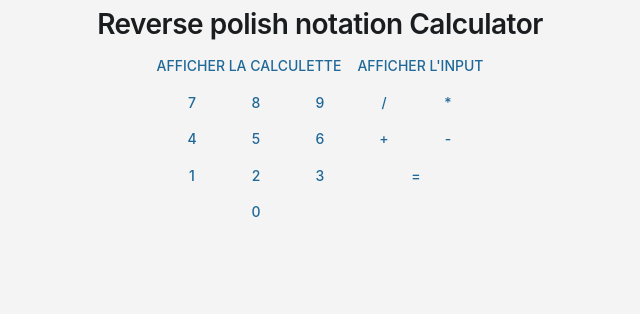
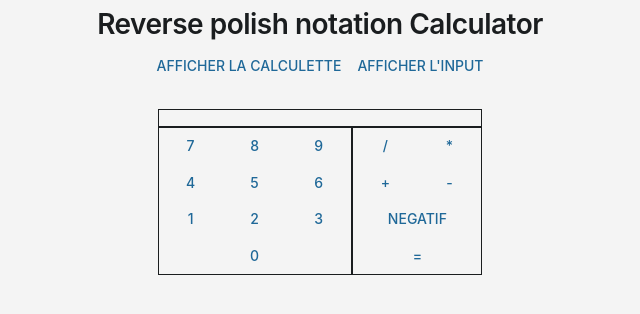
Before and after one commit to charlescosneau/rpn-groupe3, a React (Create React App) app: page / in a window 1280 px wide. Shown: the top 314 px of the page, without its empty margins (320-960 px from the left). Built offline with nearby package versions, Linux system fonts and the light colour scheme.

Commit message:
feat: update calculette

```diff
--- a/package.json
+++ b/package.json
@@ -6,6 +6,7 @@
     "@emotion/react": "^11.9.0",
     "@emotion/styled": "^11.8.1",
     "@mui/material": "^5.6.4",
+    "@mui/styles": "^5.6.2",
     "@testing-library/jest-dom": "^5.14.1",
     "@testing-library/react": "^13.0.0",
     "@testing-library/user-event": "^13.2.1",
--- a/src/components/calculator/calculator.tsx
+++ b/src/components/calculator/calculator.tsx
@@ -1,33 +1,65 @@
-import React from "react";
+import React, { useState } from "react";
 import Grid from "@mui/material/Grid";
-import { Button } from "@mui/material";
-import { makeStyles } from "@mui/styles";
+import { Button, Typography } from "@mui/material";
+
 
 export default function Calculator() {
+
+  const [operation, setOperation] = useState<number[]>([])
+
+  const addNumber = (number: number) => {
+    const tableOfNumber: number[] = []
+    tableOfNumber.push(number)
+
+    setOperation(tableOfNumber)
+  }
+
   return (
     <Grid>
+      <Grid
+        sx={{
+          border: 1,
+          paddingTop: 1,
+          paddingBottom: 1,
+          paddingLeft: 3,
+          paddingRight: 3,
+          marginTop: 3,
+          marginBottom: 0.1,
+        }}
+      >
+        {operation}
+      </Grid>
       <Grid container>
-        <Grid>
+        <Grid
+          sx={{
+            border: 1,
+            marginRight: 0.1,
+          }}
+        >
           <Grid>
-            <Button>7</Button>
-            <Button>8</Button>
-            <Button>9</Button>
+            <Button onClick={() => addNumber(7)}>7</Button>
+            <Button onClick={() => addNumber(8)}>8</Button>
+            <Button onClick={() => addNumber(9)}>9</Button>
           </Grid>
           <Grid>
-            <Button>4</Button>
-            <Button>5</Button>
-            <Button>6</Button>
+            <Button onClick={() => addNumber(4)}>4</Button>
+            <Button onClick={() => addNumber(5)}>5</Button>
+            <Button onClick={() => addNumber(6)}>6</Button>
           </Grid>
           <Grid>
-            <Button>1</Button>
-            <Button>2</Button>
-            <Button>3</Button>
+            <Button onClick={() => addNumber(1)}>1</Button>
+            <Button onClick={() => addNumber(2)}>2</Button>
+            <Button onClick={() => addNumber(3)}>3</Button>
           </Grid>
           <Grid>
-            <Button fullWidth>0</Button>
+            <Button fullWidth onClick={() => addNumber(0)}>0</Button>
           </Grid>
         </Grid>
-        <Grid>
+        <Grid
+          sx={{
+            border: 1,
+          }}
+        >
           <Grid>
             <Button>/</Button>
             <Button>*</Button>
@@ -37,6 +69,9 @@ export default function Calculator() {
             <Button>-</Button>
           </Grid>
           <Grid>
+            <Button fullWidth>Negatif</Button>
+          </Grid>
+          <Grid>
             <Button fullWidth>=</Button>
           </Grid>
         </Grid>
```
Also changed, not shown: 1 other file (tests, documents, lock files or other folders).
